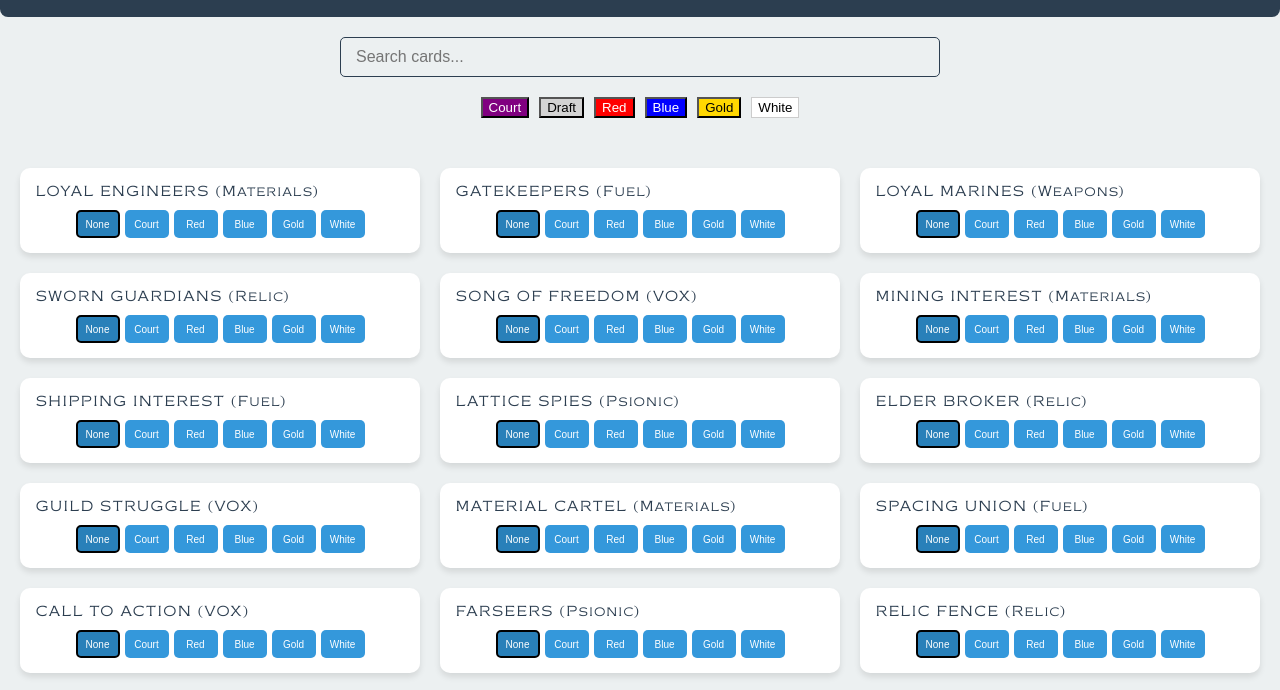
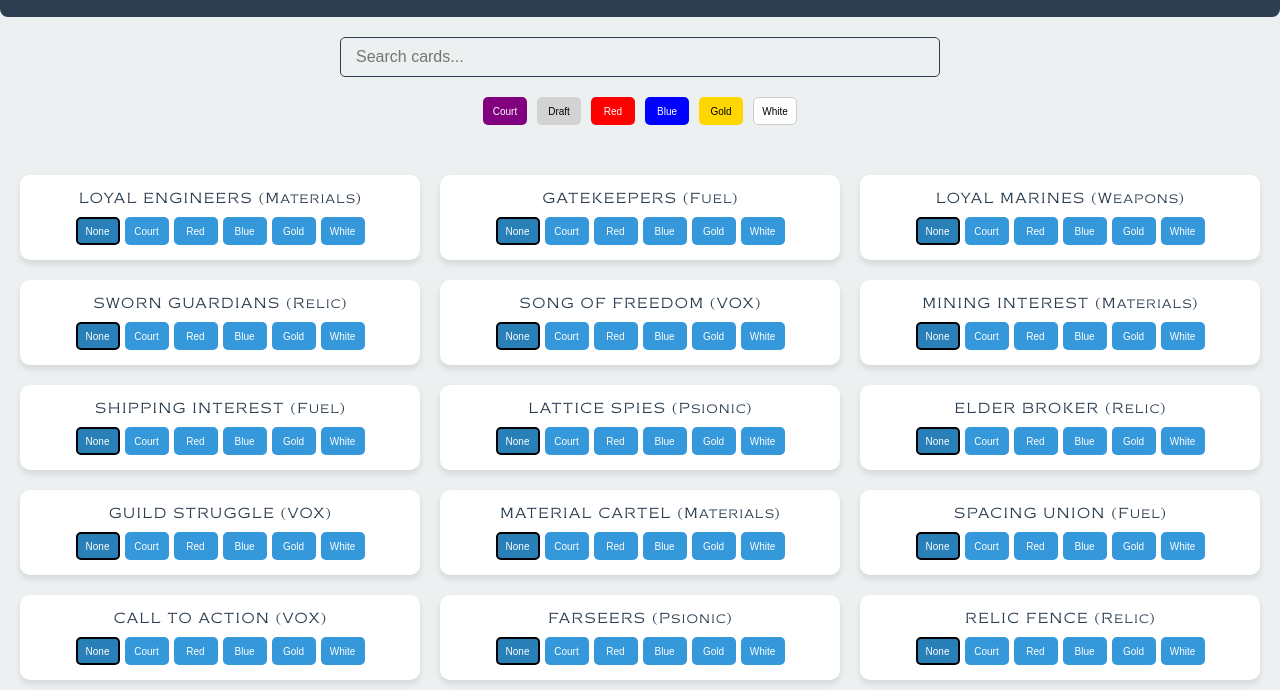
Before and after one commit to R13B0T/ArcsCardTracker, a plain HTML site: page index.html in a window 1280 px wide. Shown: the part 96-786 px from the top of the page. Drawn offline with Linux system fonts and the light colour scheme.

Commit message:
Update styles.css

```diff
--- a/styles.css
+++ b/styles.css
@@ -205,13 +205,16 @@ body {
     margin-bottom: 30px;
 }
 
-/* Updated headers: H2 with max font size 14px and FMBolyarPro-100 font */
-.card h2 {
-    margin-top: 0;
-    font-size: 14px; /* Max size set */
-    font-family: 'FMBolyarPro', sans-serif; /* Font applied */
-    font-weight: 100; /* Using FMBolyarPro-100 */
-    margin-bottom: 10px;
+.filter-button {
+    width: 44px; /* Matching the width of card buttons */
+    height: 28px; /* Matching the height of card buttons */
+    padding: 3px 6px; /* Adjusted padding */
+    margin: 0;
+    border: none; /* No border to match card buttons */
+    border-radius: 5px; /* Same border radius as card buttons */
+    cursor: pointer;
+    font-size: 10px; /* Font size matching card buttons */
+    transition: background-color 0.3s, color 0.3s;
 }
 
 /* Specific Filter Button Colors */
@@ -250,8 +253,8 @@ body {
 }
 
 .filter-button.gold-button:hover,
-filter-button.gold-button.active,
-.assign-button.gold-button:hover,
+.filter-button.gold-button.active,
+assign-button.gold-button:hover,
 .assign-button.gold-button.active {
     background-color: darkgoldenrod;
     color: black;
@@ -261,7 +264,7 @@ filter-button.gold-button.active,
 .assign-button.white-button {
     background-color: white;
     color: black;
-    border: 1px solid #ccc;
+    border: 1px solid #ccc; /* Light border for white button */
 }
 
 .filter-button.white-button:hover,
@@ -272,6 +275,7 @@ filter-button.gold-button.active,
     color: black;
 }
 
+/* Court Button */
 .filter-button.court-button,
 .assign-button.court-button {
     background-color: purple;
@@ -286,6 +290,7 @@ filter-button.gold-button.active,
     color: white;
 }
 
+/* Draft Button */
 .filter-button.draft-button,
 .assign-button.draft-button {
     background-color: lightgray;
@@ -325,6 +330,17 @@ filter-button.gold-button.active,
     transform: translateY(-5px);
 }
 
+/* Updated headers: H2 with max font size 14px and FMBolyarPro-100 font */
+.card h2 {
+    margin-top: 0;
+    font-size: 14px; /* Max size set */
+    font-family: 'FMBolyarPro', sans-serif; /* Font applied */
+    font-weight: 100; /* Using FMBolyarPro-100 */
+    margin-bottom: 10px;
+    text-align: center; /* Centres the text */
+}
+
+/* Card Description */
 .card .description {
     font-size: 14px;
     margin-bottom: 15px;
```
